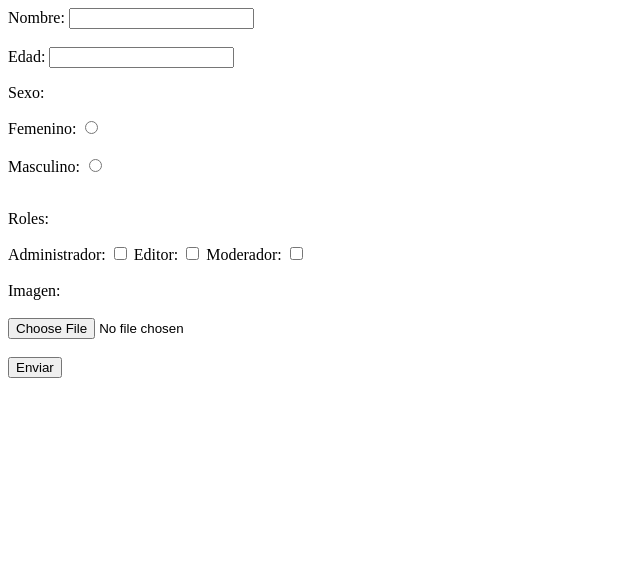
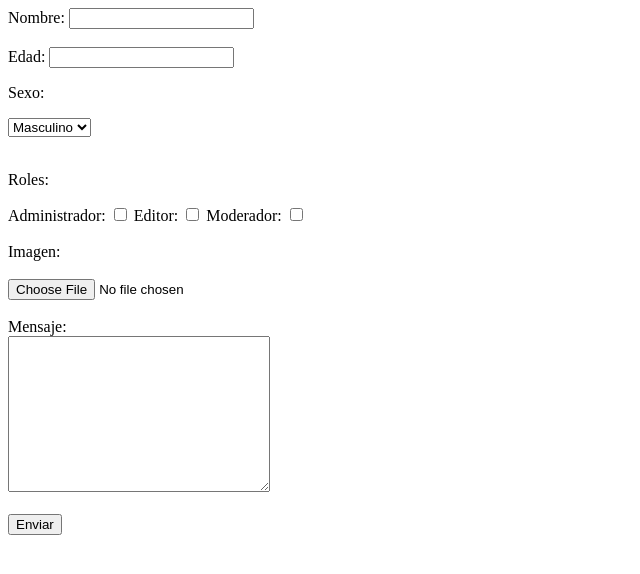
Before and after one commit to TatianaPeranquive/formularios_prueba, a PHP site: page / in a window 1280 px wide. Shown: the top 574 px of the page, without its empty margins (0-640 px from the left). Run offline with PHP 8.4, Linux system fonts and the light colour scheme.

Commit message:
update select type imput and add a textarea

```diff
--- a/index.php
+++ b/index.php
@@ -18,7 +18,12 @@
         </label>
         <br>
         <p>Sexo: </p>
-        <label>
+         <select name="sexo" >
+            <option value="Femenino">Femenino</option>
+            <option value="Masculino" selected>Masculino</option>
+         </select>
+
+      <!--  <label>
             Femenino:
             <input type="radio" name="sexo" value="Femenino">
         </label>
@@ -27,7 +32,7 @@
         <label>
             Masculino:
             <input type="radio" name="sexo" value="Masculino">
-        </label>
+        </label> -->
         <br>
         <br>
         <p>Roles: </p>
@@ -56,6 +61,11 @@
         </label>
         <br>
         <br>
+        <label for="">Mensaje: </label>
+         <br>
+        <textarea name="mensaje" cols="30" rows="10"></textarea>
+        <br>
+        <br>
         <button type="submit"> Enviar </button>
 
         <br>
--- a/procesar.php
+++ b/procesar.php
@@ -4,6 +4,7 @@ $nombre = $_REQUEST['name'];
 $edad = $_REQUEST['edad'];
 $sexo = $_REQUEST['sexo'];
 $roles = $_REQUEST['roles'];
+$mensaje = $_REQUEST['mensaje'];
 
 $image = $_FILES["image"];
 $path = $_SERVER['DOCUMENT_ROOT'] . '/PROYECTOS/formularios_prueba/images/' . $image['name'];
@@ -18,6 +19,5 @@ foreach ($roles as $key => $rol) {
 }
 echo "</ul>";
 
-//var_dump($path);
-
 move_uploaded_file($image['tmp_name'], $path);
+echo "<p> Mensaje enviado  $mensaje </p>";
```
Also changed, not shown: images/Captura de pantalla 2025-04-30 142432.png (added).
